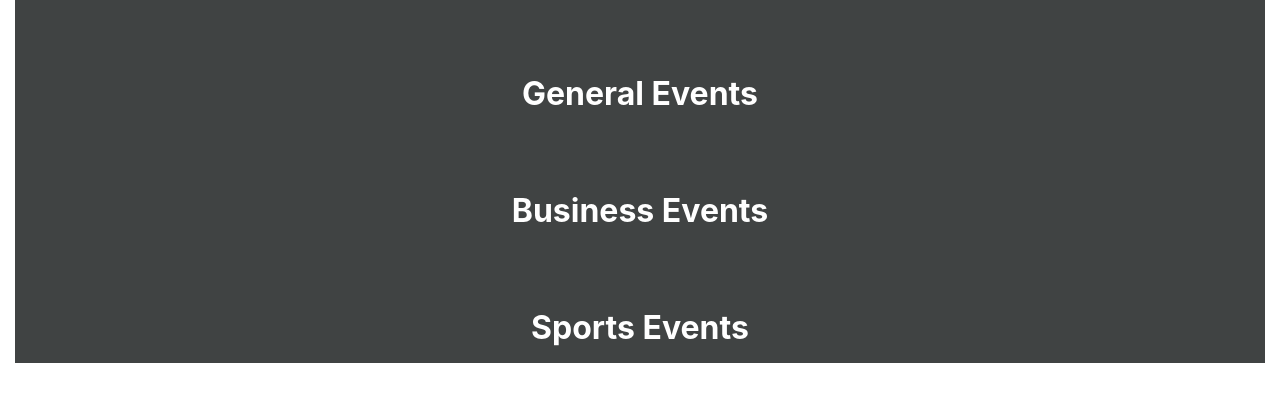
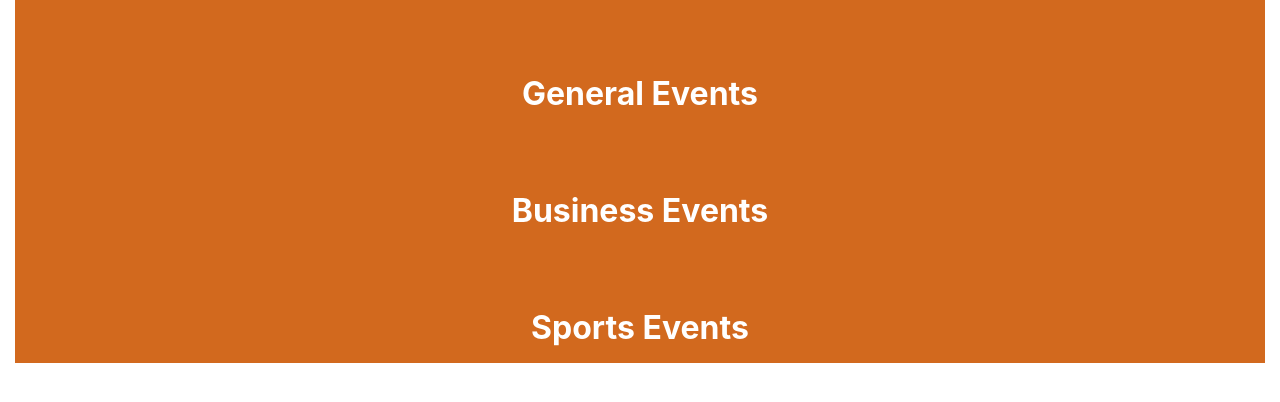
Before and after one commit to annechege/Online-event, a Python web app: template app/templates/sources.html in a window 1280 px wide. Shown: the part 56-458 px from the top of the page. Run offline with Jinja, Linux system fonts and the light colour scheme; the template is opened without the code that fills it, so the values that code supplies are empty; some libraries are stand-ins or nearby versions.

Commit message:
adding views.py

```diff
--- a/app/static/css/styles.css
+++ b/app/static/css/styles.css
@@ -10,7 +10,7 @@
 
     background-image: url("app/static/images/pexels-gabriel-peter-696644.jpg");
     color: blue;
-    font-weight: bolder;
+    font-weight: bold;
 }
 #sourcename a:hover{
     text-decoration: none;
@@ -41,7 +41,7 @@
     background-size: cover;
 }
 .overlay{
-    background-color: rgba(39, 42, 42, 0.884);
+    background-color: chocolate;
     width: 100%;
     padding-top: 1%
 }
```
